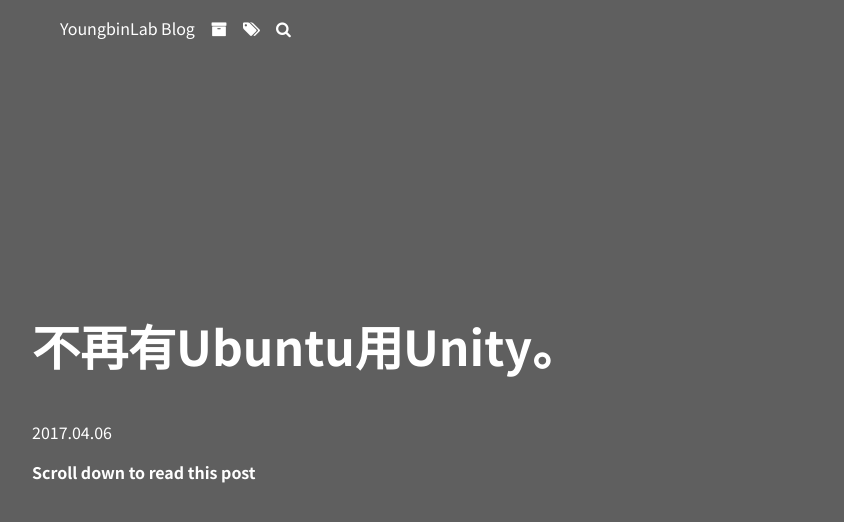
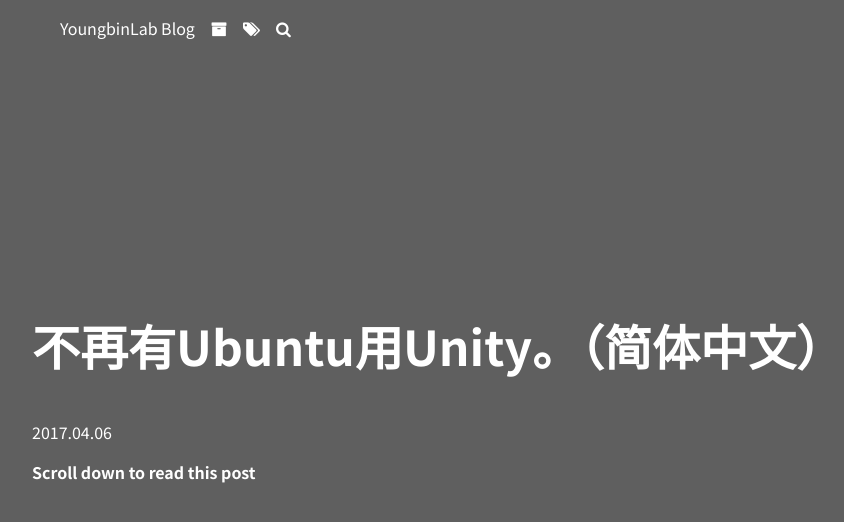
Before and after one commit to sukso96100/blog, a Jekyll site: the page built from _posts/2017-04-06-no-more-unity-for-ubuntu-zh-cn.md, in a window 1280 px wide and 900 px high. Shown: the top 522 px of the window, without its empty margins (108-952 px from the left). Built offline with Jekyll 4.4.1, drawn with Linux system fonts in a browser that asks for light colours; comment, search, counter and statistics services are not loaded.

Commit message:
Updated post title

```diff
--- a/_posts/2017-04-06-no-more-unity-for-ubuntu-zh-cn.md
+++ b/_posts/2017-04-06-no-more-unity-for-ubuntu-zh-cn.md
@@ -2,7 +2,7 @@
 layout: post
 date: 2017-04-06
 image: https://sukso96100.github.io/blogimgs/ubuntu-unity.png
-title: "不再有Ubuntu用Unity。"
+title: "不再有Ubuntu用Unity。（简体中文）"
 tags: ubuntu linux unity gnome essay
 ---
 
```
